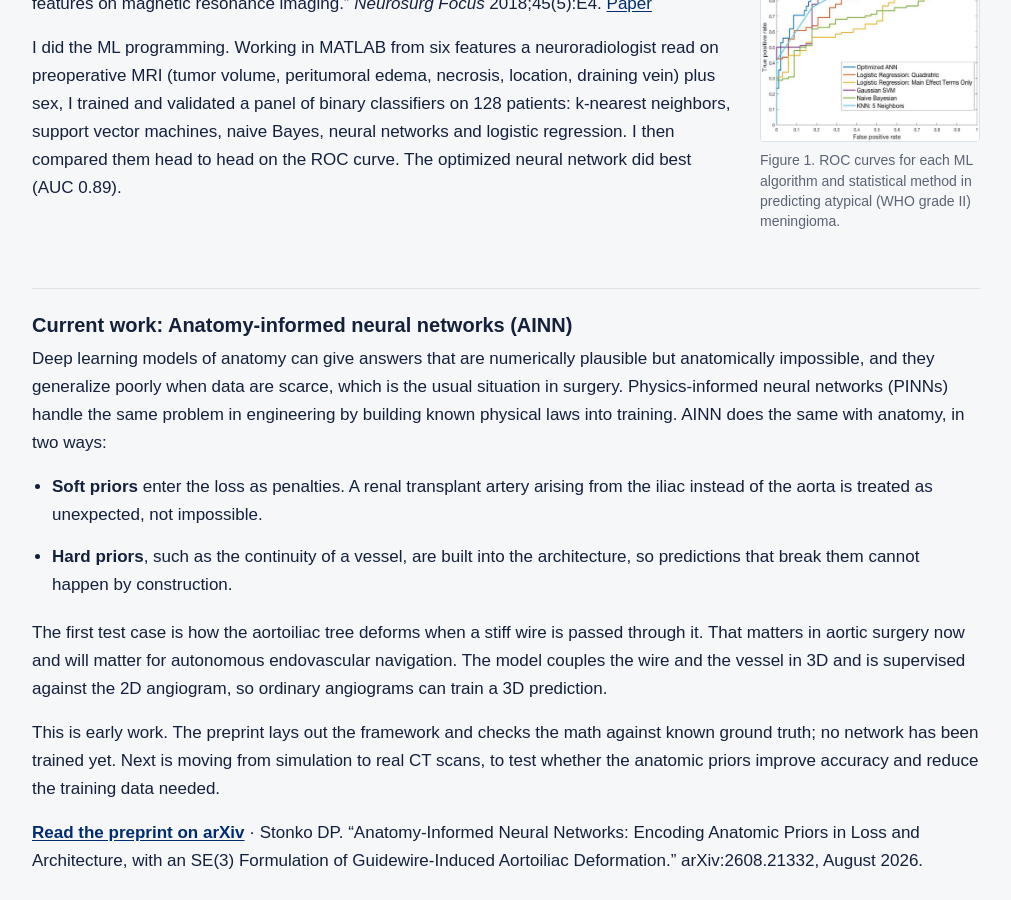
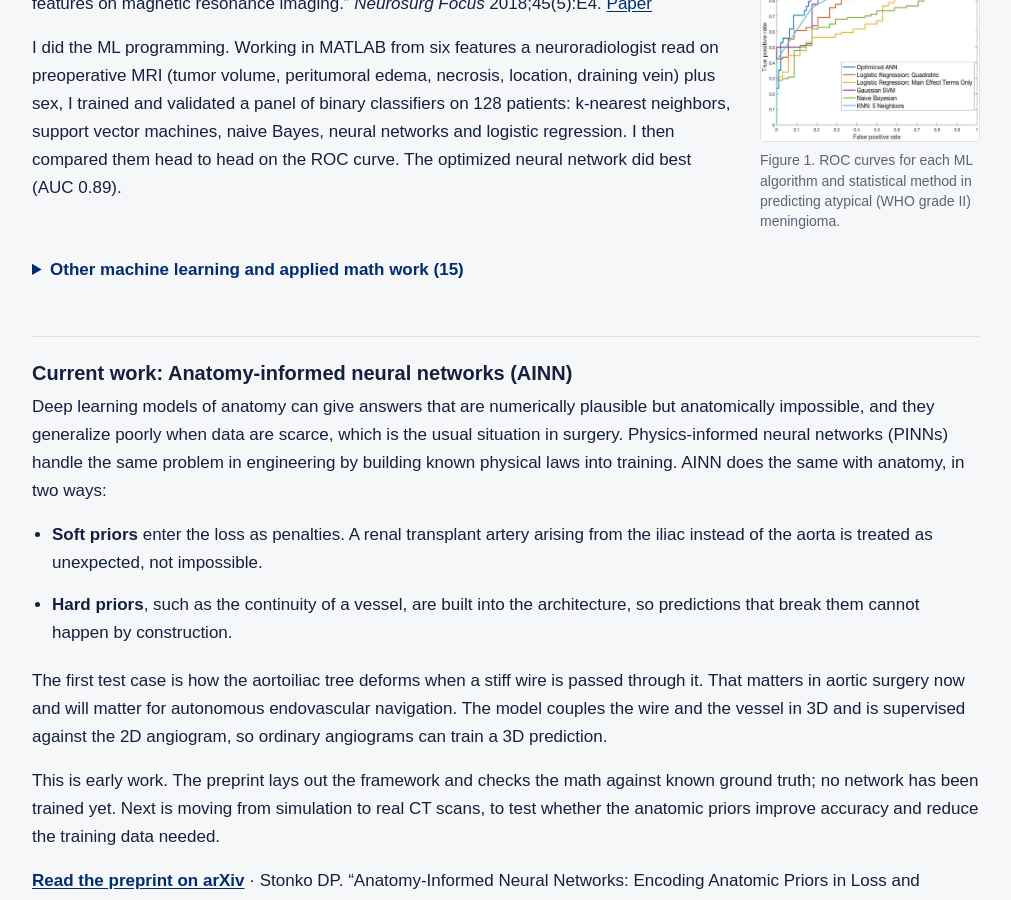
Before and after one commit to davidstonko/ai-surgery, a Jekyll site: the page built from docs/research/index.md, in a window 1280 px wide and 900 px high, scrolled down 1625 px. Shown: the whole window, without its empty margins (134-1145 px from the left). Built offline with Jekyll 4.4.1, drawn with Linux system fonts in a browser that asks for light colours; part of the change alters nothing that is shown.

Commit message:
Research: collapsible list of other ML and applied math work
Co-Authored-By: Claude Opus 5.5 <noreply@anthropic.com>
Claude-Session: https://claude.ai/code/session_01CC9uqAMJHVu3pkJefiANJN

```diff
--- a/docs/research/index.md
+++ b/docs/research/index.md
@@ -62,6 +62,34 @@ Hale AT, Stonko DP, et al. "Machine learning analyses can differentiate meningio
 I did the ML programming. Working in MATLAB from six features a neuroradiologist read on preoperative MRI (tumor volume, peritumoral edema, necrosis, location, draining vein) plus sex, I trained and validated a panel of binary classifiers on 128 patients: k-nearest neighbors, support vector machines, naive Bayes, neural networks and logistic regression. I then compared them head to head on the ROC curve. The optimized neural network did best (AUC 0.89).
 
 <div class="clear"></div>
+
+<details markdown="1">
+<summary>Other machine learning and applied math work (15)</summary>
+
+**Machine learning and AI**
+
+- Wise ES, Stonko DP, Glaser ZA, et al. "Prediction of prolonged ventilation after coronary artery bypass grafting: data from an artificial neural network." *Heart Surg Forum* 2017;20(1):E007-E014. [Paper](https://doi.org/10.1532/hsf.1566)
+- Stonko DP\*, O'Neill DC\*, Dennis BM, et al. "Trauma quality improvement: reducing triage errors by automating the level assignment process." *J Surg Educ* 2018;75(6):1551-1557. [Paper](https://doi.org/10.1016/j.jsurg.2018.03.014)
+- Hale AT, Stonko DP, Lim J, et al. "Using an artificial neural network to predict traumatic brain injury." *J Neurosurg Pediatr* 2019;23(2):219-226. [Paper](https://doi.org/10.3171/2018.8.PEDS18370)
+- Zarkowsky DS, Stonko DP. "Artificial intelligence's role in vascular surgery decision-making." *Semin Vasc Surg* 2021;34(4):260-267. [Paper](https://doi.org/10.1053/j.semvascsurg.2021.10.005)
+- Stonko DP, Weller JH, Gonzalez Salazar AJ, et al. "A pilot machine learning study using trauma admission data to identify risk for high length of stay." *Surg Innov* 2023;30(3):356-365. [Paper](https://doi.org/10.1177/15533506221139965)
+- Stonko DP, Morrison JJ, Hicks CW. "A review of mature machine learning and artificial intelligence enabled applications in aortic surgery." *JVS-Vascular Insights* 2023.
+- Stonko DP, Hicks CW. "Mature artificial intelligence- and machine learning-enabled medical tools impacting vascular surgical care: a scoping review of late-stage, US Food and Drug Administration-approved or cleared technologies relevant to vascular surgeons." *Semin Vasc Surg* 2023;36(3):460-470. [Paper](https://doi.org/10.1053/j.semvascsurg.2023.06.001)
+- Stonko DP, Jarman MP, Byrne JP. "It is time for some deep learning: a statistical commentary on machine learning for clinical prediction models using imbalanced datasets." *Trauma Surg Acute Care Open* 2024;9:e001567.
+
+**Applied math, mathematical biology and biophysics**
+
+- Stonko DP, Manning L, Starz-Gaiano M, Peercy BE. "A mathematical model of collective cell migration in a three-dimensional, heterogeneous environment." *PLoS One* 2015;10(4):e0122799. [Paper](https://doi.org/10.1371/journal.pone.0122799)
+- Wimmer RJ, Liu Y, Schachter TN, Stonko DP, Peercy BE, Schneider MF. "Mathematical modeling reveals modulation of both nuclear influx and efflux of Foxo1 by the IGF-I/PI3K/Akt pathway in skeletal muscle fibers." *Am J Physiol Cell Physiol* 2014;306(6):C570-C584. [Paper](https://doi.org/10.1152/ajpcell.00338.2013)
+- Stonko DP. "A discrete, three-dimensional, force-based mathematical model of collective cell migration." M.S. thesis, Department of Mathematics and Statistics, University of Maryland, Baltimore County, 2014. Advisors: Bradford E. Peercy, PhD, and Michelle Starz-Gaiano, PhD.
+- Stonko D, Starz-Gaiano M, Peercy BE. "Implementing a numerical package to model collective cell migration." Technical Report HPCF-2014-2, UMBC High Performance Computing Facility, 2014.
+- Stonko D, Khuvis S, Gobbert MK. "Numerical methods to solve 2-D and 3-D elliptic partial differential equations using Matlab on the cluster maya." Technical Report HPCF-2014-9, UMBC High Performance Computing Facility, 2014.
+- Stonko DP, Starz-Gaiano M, Peercy BE. "Force-based biophysical model of border cell migration: unraveling the mechanism of collective cell migration." UMBC Department of Mathematics and Statistics, 2013.
+- Ge X\*, Stonko DP\*. "Modeling a cellular response to a gradient: mathematics and molecular biology inform a mechanistic understanding." *UMBC Review* 2012;13.
+
+\* Equal contribution.
+
+</details>
 
 <hr class="sub">
 
```
